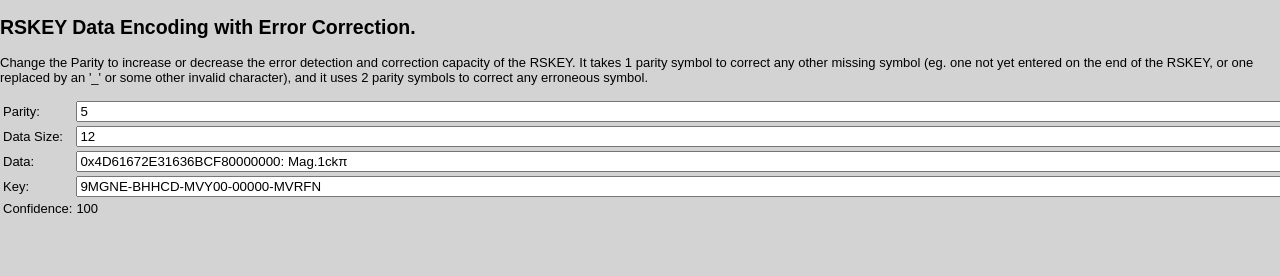
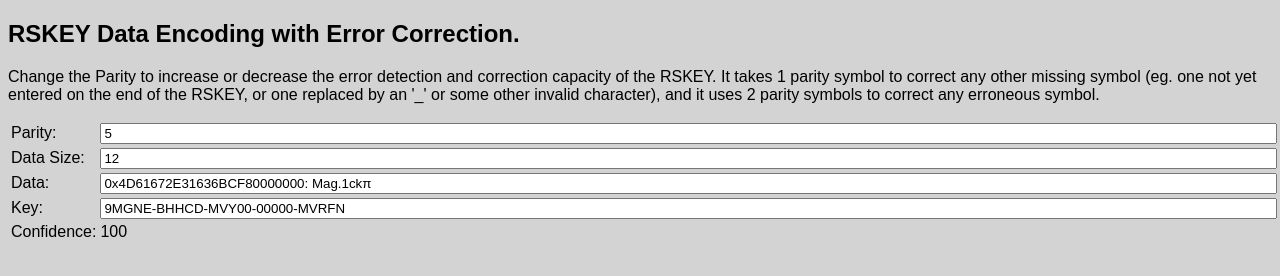
Before and after one commit to pjkundert/ezpwd-reed-solomon, a plain HTML site: page examples/rskey.html in a window 1280 px wide. Drawn offline with nearby package versions, Linux system fonts and the light colour scheme.

Commit message:
Improve rskey.html style

```diff
--- a/examples/rskey.html
+++ b/examples/rskey.html
@@ -5,13 +5,9 @@
         <title>RSKEY Example</title>
         <style>
             html,body {
-                margin:0;
-                padding:0;
                 height:100%;
                 background:lightgray;
                 font-family:arial,sans-serif;
-                font-size:small;
-                color:#darkgray;
             }
             table {
                 width: 100%;
```
